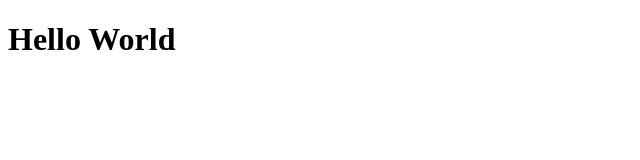
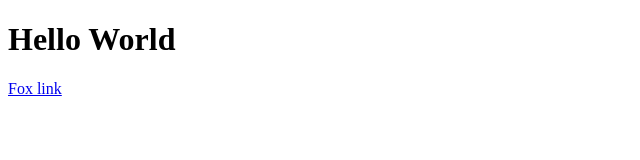
Before and after one commit to tbwilson89/tbwilson89.github.io, a plain HTML site: page index.html in a window 1280 px wide. Shown: the full height of the page, 0-640 px from the left. Drawn offline with Linux system fonts and the light colour scheme.

Commit message:
Testing link

```diff
--- a/index.html
+++ b/index.html
@@ -6,5 +6,6 @@
   </head>
   <body>
     <h1>Hello World</h1>
+    <a href="./demonstration">Fox link</a>
   </body>
 </html>
```
